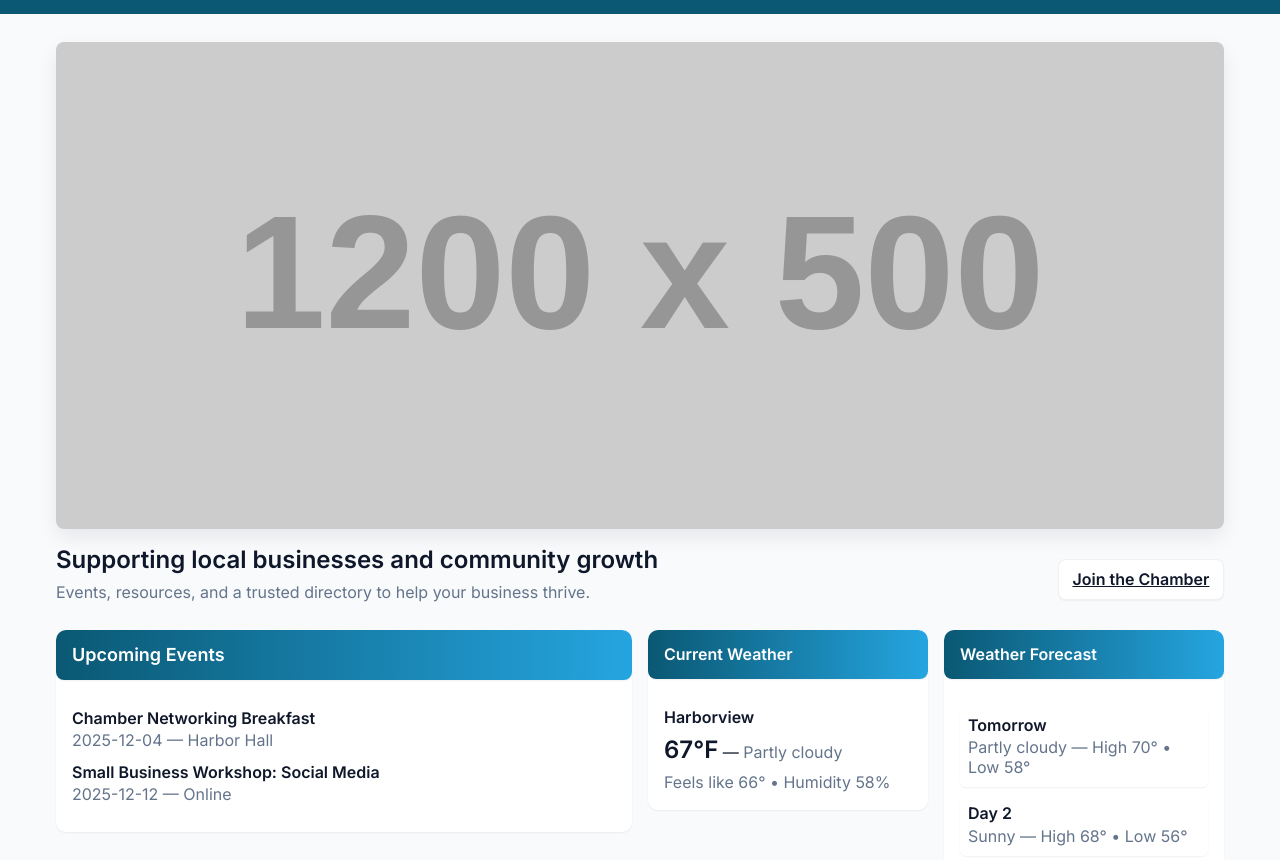
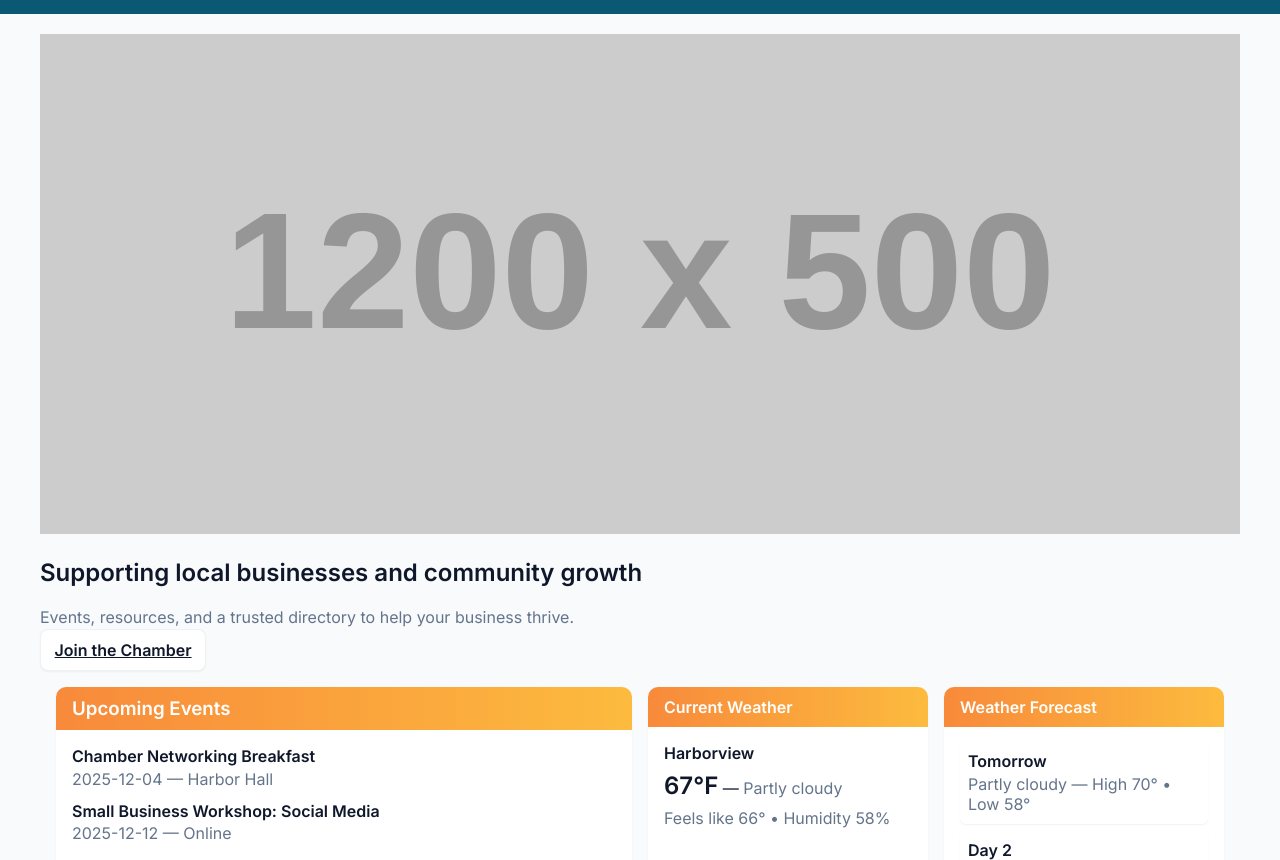
Before and after one commit to rafeleduardo/wdd231, a plain HTML site: page chamber/index.html in a window 1280 px wide. Shown: the part 85-945 px from the top of the page. Drawn offline with Linux system fonts and the light colour scheme; placeholder pictures from the web are drawn by us.

Commit message:
Fixed some CSS

```diff
--- a/chamber/index.html
+++ b/chamber/index.html
@@ -47,9 +47,9 @@
                 <nav id="primary-navigation" class="main-nav" aria-label="Primary navigation">
                     <ul>
                         <li><a href="./index.html" class="active">Home</a></li>
-                        <li><a href="./discover.html">Discover</a></li>
+                        <li><a href="#">Discover</a></li>
                         <li><a href="./directory.html">Business Directory</a></li>
-                        <li><a href="./join.html">Join</a></li>
+                        <li><a href="#">Join</a></li>
                     </ul>
                     <div class="nav-underline" aria-hidden="true"></div>
                 </nav>
@@ -60,47 +60,47 @@
 
 <main>
     <section class="home-hero">
-        <div class="hero-inner" style="max-width:var(--container-width);margin:0.5rem auto;padding:0 1rem;">
-            <div class="hero-media" style="margin-bottom:1rem;">
-                <img src="https://placehold.co/1200x500/0A5873/FFFFFF?text=Harborview+Chamber+Hero" alt="Harborview Chamber hero image" style="width:100%;height:auto;display:block;" fetchpriority="high">
+        <div class="hero-inner">
+            <div class="hero-media">
+                <img src="https://placehold.co/1200x500/0A5873/FFFFFF?text=Harborview+Chamber+Hero" alt="Harborview Chamber hero image" fetchpriority="high">
             </div>
-            <div class="hero-content" style="display:flex;gap:1rem;align-items:center;justify-content:space-between;flex-wrap:wrap;">
+            <div class="hero-content">
                 <div>
-                    <h2 style="margin:0 0 .5rem 0;">Supporting local businesses and community growth</h2>
-                    <p class="muted" style="margin:0 0 .75rem 0;">Events, resources, and a trusted directory to help your business thrive.</p>
+                    <h2>Supporting local businesses and community growth</h2>
+                    <p class="muted">Events, resources, and a trusted directory to help your business thrive.</p>
                 </div>
-                <div style="margin-left:auto">
-                    <a class="btn" href="./join.html" role="button" aria-label="Join the Chamber">Join the Chamber</a>
+                <div class="hero-cta">
+                    <a class="btn" href="#" role="button" aria-label="Join the Chamber">Join the Chamber</a>
                 </div>
             </div>
         </div>
     </section>
 
     <!-- Quick sections: Events (2/4) | Current Weather (1/4) | Weather Forecast (1/4) -->
-    <section class="home-panels" style="max-width:var(--container-width);margin:1rem auto;padding:0 1rem;">
+    <section class="home-panels">
         <div class="events" aria-labelledby="events-title">
-            <div style="background:var(--color-surface);padding:0.5rem;border-radius:8px;box-shadow:var(--shadow-1);margin-bottom:0.75rem;">
-                <h3 id="events-title" style="margin:0;">Upcoming Events</h3>
+            <div class="panel-title">
+                <h3 id="events-title">Upcoming Events</h3>
             </div>
              <div id="events-list"></div>
          </div>
 
          <aside class="weather" aria-labelledby="current-weather-title">
-            <div style="background:var(--color-surface);padding:0.5rem;border-radius:8px;box-shadow:var(--shadow-1);margin-bottom:0.75rem;">
-                <h4 id="current-weather-title" style="margin:0;">Current Weather</h4>
+            <div class="panel-title">
+                <h4 id="current-weather-title">Current Weather</h4>
             </div>
              <div id="current-weather-box"></div>
          </aside>
 
          <aside class="weather-forecast" aria-labelledby="forecast-weather-title">
-            <div style="background:var(--color-surface);padding:0.5rem;border-radius:8px;box-shadow:var(--shadow-1);margin-bottom:0.75rem;">
-                <h4 id="forecast-weather-title" style="margin:0;">Weather Forecast</h4>
+            <div class="panel-title">
+                <h4 id="forecast-weather-title">Weather Forecast</h4>
             </div>
              <div id="forecast-weather-box"></div>
          </aside>
     </section>
 
-    <section class="spotlights" style="max-width:var(--container-width);margin:1rem auto;padding:0 1rem;">
+    <section class="spotlights">
         <h3>Member Spotlights</h3>
         <div id="spotlights-grid" class="cards-grid" aria-live="polite"></div>
     </section>
--- a/chamber/styles/chamber.css
+++ b/chamber/styles/chamber.css
@@ -82,11 +82,11 @@ nav a {
 .brand-link {
     display: inline-block;
     text-decoration: none;
+    cursor: pointer;
 }
 
 .brand-link .logo {
     display: block;
-    cursor: pointer;
 }
 
 .brand-left {
@@ -702,21 +702,17 @@ footer .muted, footer .muted a {
     outline: none !important;
 }
 
-.brand-link {
-    cursor: default
-}
-
 .brand-link img {
-    display: block
+    display: block;
 }
 
 .brand-link:focus {
     outline: 3px solid rgba(255, 255, 255, 0.18);
-    outline-offset: 3px
+    outline-offset: 3px;
 }
 
 .brand-link:focus:not(:focus-visible) {
-    outline: none
+    outline: none;
 }
 
 @media (max-width: 768px) {
@@ -735,54 +731,55 @@ footer .muted, footer .muted a {
     }
 }
 
-.view-toggle button.btn-toggle.active,
-.view-toggle .btn-toggle.active,
-#view-cards.active, #view-list.active {
-    background: var(--color-primary) !important;
-    border-color: var(--color-primary) !important;
-    color: #fff !important;
-    box-shadow: 0 6px 14px rgba(10, 88, 115, 0.08) !important;
+/* === Panels: single clean mobile-first definition === */
+/* Title band: small stripe at the top of each panel */
+.home-panels .panel-title {
+    background: linear-gradient(90deg, var(--color-accent) 0%, var(--color-highlight) 100%);
+    color: #fff;
+    padding: 0.65rem 1rem;
+    box-sizing: border-box;
 }
 
-.home-hero .hero-media img {
-    border-radius: 8px;
-    box-shadow: 0 8px 20px rgba(2, 6, 23, 0.08);
+/* Panels container (mobile-first: stacked) */
+.home-panels {
+    display: grid;
+    grid-template-columns: 1fr;
+    gap: 1rem;
+    max-width: var(--container-width);
+    margin: 1rem auto;
+    padding: 0 1rem;
 }
 
-.home-panels {
-    display: block;
-    width: 100%;
-    box-sizing: border-box;
-    gap: 1rem;
+/* Each panel is a white card whose header is the colored band */
+.home-panels > * {
+    background: var(--color-surface);
+    border-radius: 10px;
+    box-shadow: var(--shadow-1);
+    overflow: hidden;
+    display: flex;
+    flex-direction: column;
 }
 
-.home-panels > * {
-    width: 100%;
-    box-sizing: border-box;
-    margin-bottom: 0.5rem;
+/* Panel body padding - corrected selectors */
+.home-panels > .events > #events-list,
+.home-panels > .weather > #current-weather-box,
+.home-panels > .weather-forecast > #forecast-weather-box {
+    padding: 1rem;
+    background: transparent;
 }
 
+/* Medium screens: two-column layout; events occupy full width (top row) */
 @media (min-width: 800px) {
     .home-panels {
-        display: grid;
         grid-template-columns: repeat(2, 1fr);
-        gap: 1rem;
-        align-items: start;
     }
 
     .home-panels .events {
-        grid-column: span 2;
-    }
-
-    .home-panels .weather, .home-panels .weather-forecast {
-        grid-column: auto;
-    }
-
-    .home-panels > * {
-        margin-bottom: 0;
+        grid-column: 1 / -1;
     }
 }
 
+/* Large screens: four-column layout; events span 2 columns */
 @media (min-width: 1200px) {
     .home-panels {
         grid-template-columns: repeat(4, 1fr);
@@ -793,57 +790,14 @@ footer .muted, footer .muted a {
     }
 }
 
-.home-panels .panel-title,
-.home-panels .events > div:first-child,
-.home-panels .weather > div:first-child,
-.home-panels .weather-forecast > div:first-child {
-    margin: 0 0 0.75rem 0;
+/* Keep headings inside band tidy */
+.home-panels .panel-title h3,
+.home-panels .panel-title h4 {
+    margin: 0;
 }
 
-.home-panels > .events,
-.home-panels > .weather,
-.home-panels > .weather-forecast {
-    background: var(--color-surface);
-    border-radius: 10px;
-    box-shadow: var(--shadow-1);
-    overflow: hidden;
-    display: flex;
-    flex-direction: column;
+.home-panels .panel-title {
+    flex: 0 0 auto !important;
 }
 
-.home-panels > .events > div:first-child,
-.home-panels > .weather > div:first-child,
-.home-panels > .weather-forecast > div:first-child {
-    background: linear-gradient(90deg, var(--color-primary) 0%, var(--color-primary-600) 100%) !important;
-    color: #fff !important;
-    padding: 0.9rem 1rem !important;
-}
-
-/* Panel body area */
-.home-panels > .events #events-list,
-.home-panels > .weather #current-weather-box,
-.home-panels > .weather-forecast #forecast-weather-box {
-    padding: 1rem;
-}
-
-.home-panels .event-item {
-    margin-bottom: 0.5rem;
-}
-
-.home-panels > .events > div:first-child h3,
-.home-panels > .weather > div:first-child h4,
-.home-panels > .weather-forecast > div:first-child h4 {
-    margin: 0;
-    color: inherit;
-}
-
-@media (min-width: 1100px) {
-    .home-panels > .events > div:first-child h3 {
-        font-size: 1.125rem;
-    }
-
-    .home-panels > .weather > div:first-child h4,
-    .home-panels > .weather-forecast > div:first-child h4 {
-        font-size: 1rem;
-    }
-}
+/* End panels clean block */
```
Also changed, not shown: chamber/directory.html (+2 -2 lines). Lines whose indentation alone changed are shown as unchanged.
